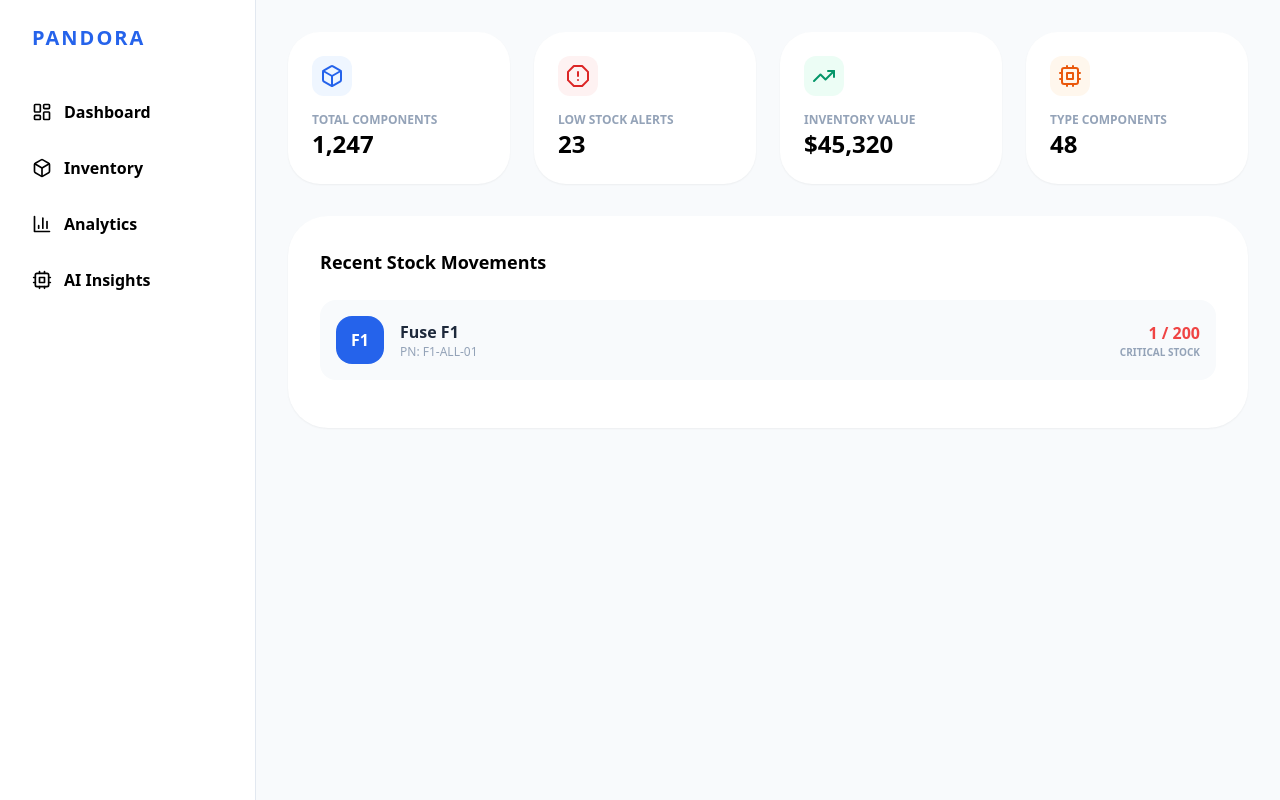
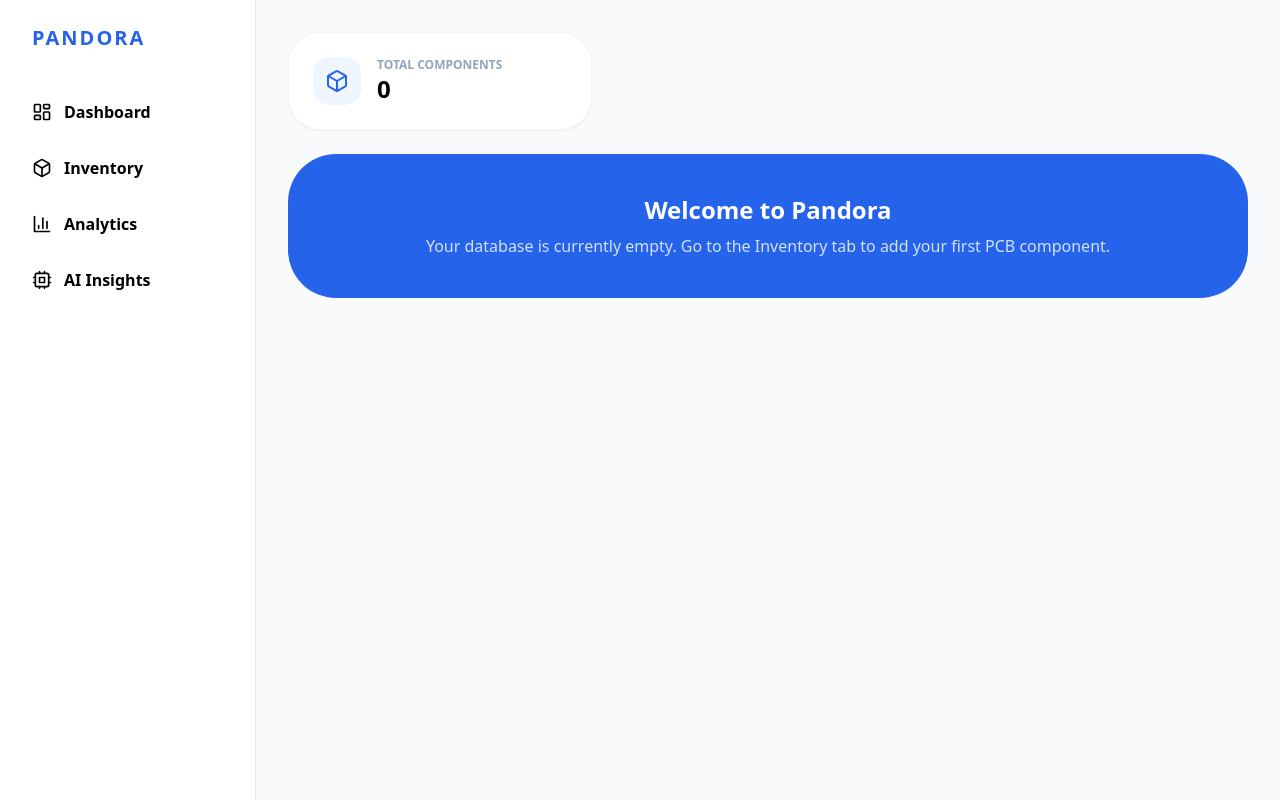
Before and after one commit to adityaxkrishav123-lab/pandora-system, a React (Create React App) app: page /#/ in a window 1280 px wide. Built offline with nearby package versions, Linux system fonts and the light colour scheme; the HTML template or start-up script is replaced by a standard one.

Commit message:
Update Dashboard.jsx

```diff
--- a/src/pages/Dashboard.jsx
+++ b/src/pages/Dashboard.jsx
@@ -1,42 +1,27 @@
 import React from 'react';
-import { Box, AlertOctagon, TrendingUp, Cpu } from 'lucide-react';
+import { Box, AlertTriangle, Cpu } from 'lucide-react';
 
-const Dashboard = () => (
-  <div className="animate-in fade-in duration-500">
-    <div className="grid grid-cols-1 md:grid-cols-4 gap-6 mb-8">
-      {[
-        { label: 'Total Components', val: '1,247', color: 'blue', icon: <Box /> },
-        { label: 'Low Stock Alerts', val: '23', color: 'red', icon: <AlertOctagon /> },
-        { label: 'Inventory Value', val: '$45,320', color: 'emerald', icon: <TrendingUp /> },
-        { label: 'Type Components', val: '48', color: 'orange', icon: <Cpu /> },
-      ].map((card, i) => (
-        <div key={i} className="bg-white p-6 rounded-[2rem] shadow-sm hover:shadow-md transition-all">
-          <div className={`w-10 h-10 rounded-xl bg-${card.color}-50 text-${card.color}-600 flex items-center justify-center mb-4`}>
-            {card.icon}
-          </div>
-          <p className="text-slate-400 text-xs font-bold uppercase">{card.label}</p>
-          <h3 className="text-2xl font-black">{card.val}</h3>
-        </div>
-      ))}
-    </div>
-
-    <div className="bg-white p-8 rounded-[2.5rem] shadow-sm">
-      <h3 className="font-bold text-lg mb-6">Recent Stock Movements</h3>
-      <div className="flex items-center justify-between p-4 bg-slate-50 rounded-2xl mb-4">
-        <div className="flex items-center gap-4">
-          <div className="w-12 h-12 bg-blue-600 rounded-2xl flex items-center justify-center text-white font-bold">F1</div>
-          <div>
-            <p className="font-bold text-slate-800">Fuse F1</p>
-            <p className="text-xs text-slate-400">PN: F1-ALL-01</p>
+const Dashboard = () => {
+  return (
+    <div className="space-y-6">
+      <div className="grid grid-cols-1 md:grid-cols-3 gap-6">
+        <div className="bg-white p-6 rounded-[2rem] shadow-sm border border-slate-100">
+          <div className="flex items-center gap-4">
+            <div className="p-3 bg-blue-50 text-blue-600 rounded-2xl"><Box /></div>
+            <div>
+              <p className="text-slate-400 text-xs font-bold uppercase">Total Components</p>
+              <h3 className="text-2xl font-black">0</h3>
+            </div>
           </div>
         </div>
-        <div className="text-right">
-          <p className="font-black text-red-500">1 / 200</p>
-          <p className="text-[10px] uppercase font-bold text-slate-400">Critical Stock</p>
+        {/* If database is empty, show a prompt */}
+        <div className="md:col-span-3 bg-blue-600 text-white p-10 rounded-[3rem] text-center">
+          <h2 className="text-2xl font-bold mb-2">Welcome to Pandora</h2>
+          <p className="opacity-80">Your database is currently empty. Go to the Inventory tab to add your first PCB component.</p>
         </div>
       </div>
     </div>
-  </div>
-);
+  );
+};
 
 export default Dashboard;
```
